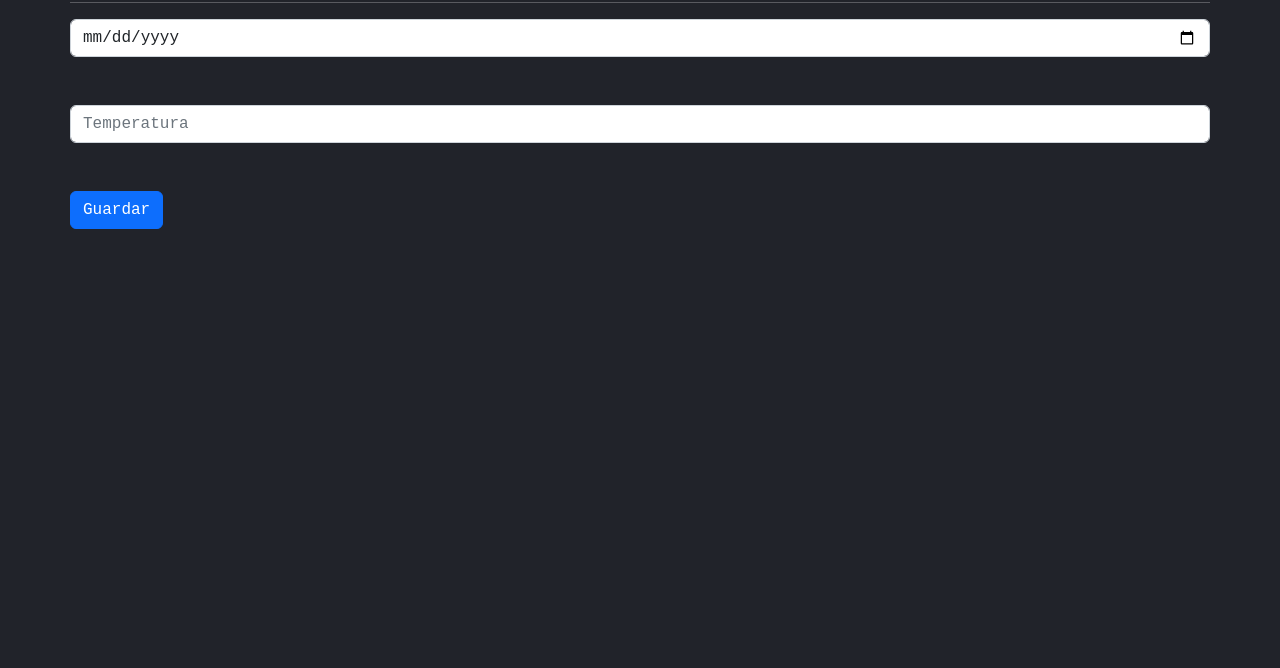
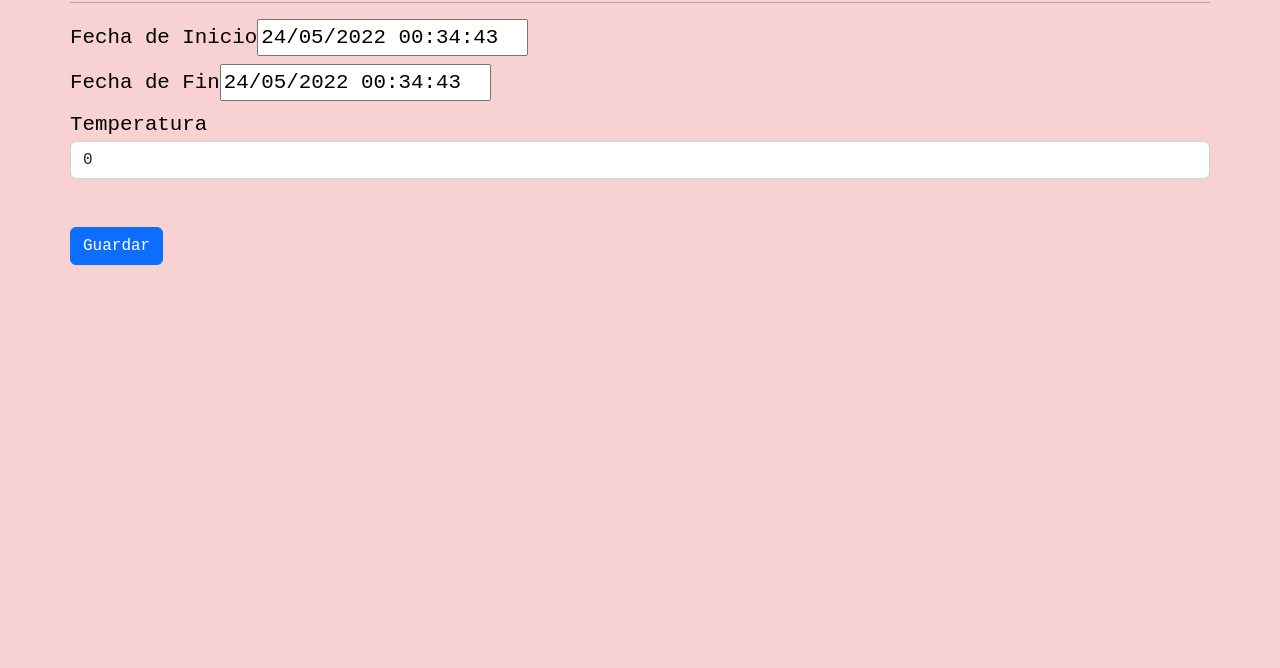
Before and after one commit to CarlosBrito28/Postulacion-Dynae-Api, a React app: page / in a window 1280 px wide. Shown: the part 132-800 px from the top of the page. Built offline with nearby package versions, Linux system fonts and the light colour scheme.

Commit message:
cambios de estilos css formulario y creacion del sensorTemperature

```diff
--- a/package.json
+++ b/package.json
@@ -7,12 +7,13 @@
     "@testing-library/react": "^13.2.0",
     "@testing-library/user-event": "^13.5.0",
     "react": "^18.1.0",
+    "react-datepicker": "^4.8.0",
     "react-dom": "^18.1.0",
     "react-scripts": "5.0.1",
     "web-vitals": "^2.1.4"
   },
   "scripts": {
-    "start": "react-scripts start",
+    "start": "set PORT=3006 && react-scripts start",
     "build": "react-scripts build",
     "test": "react-scripts test",
     "eject": "react-scripts eject"
--- a/src/Components/Principal/CustomAPP.js
+++ b/src/Components/Principal/CustomAPP.js
@@ -1,53 +1,72 @@
 
 
-import React from 'react';
-import { useFetch } from '../../hooks/useFetch';
-
+import { React, useState } from 'react';
+import { getSensorTemperatures } from '../../services/sensorTemperatures';
+import DatePicker from 'react-datepicker';
+import 'react-datepicker/dist/react-datepicker.css';
 import './principal.css';
 
 export const CustomAPP = () => {
-const [formValues, handleImputChange] = useFetch({
-    fecha:'',
-    temperatura:''
-});
-const{ fecha, temperatura} = formValues;
+    const [startDate, setStartDate] = useState(new Date());
+    const [endDate, setEndDate] = useState(new Date());
+    const [temperature, setTemperature] = useState(0);
 
 
-const handleSubmit = (e) =>{
+    const handleSubmit = async (e) => {
         e.preventDefault();
-    console.log(formValues);
+        //console.log(formValues);
+        console.log('startDate ', startDate.toISOString(), 'endDate ', endDate.toISOString(), 'temperature ', temperature);
+        const startDateIso = startDate.toISOString();
+        const endDateIso = endDate.toISOString();
+        const temperatures = await getSensorTemperatures(startDateIso, endDateIso, temperature);
+        console.log("Hola mundo");
+        //console.log(temperatures);
     }
 
     return (
         <form onSubmit={handleSubmit}>
             <h1>Calculador de temperaturas</h1>
-        <hr/>
-        <div className="form-group">
-            <input
-            type="date"
-            name="fecha"
-            className="form-control"
-            autoComplete="off"
-            required
-            value = { fecha }
-            onChange= {handleImputChange}
+            <hr />
+            <div className='form-group mt-2'>
+                <label htmlFor='startDate'>Fecha de Inicio</label>
+                <DatePicker
+                    selected={startDate}
+                    selectsStart
+                    showTimeInput
+                    dateFormat='dd/MM/yyyy HH:mm:ss'
+                    startDate={startDate}
+                    endDate={endDate}
+                    onChange={date => setStartDate(date)}
                 />
             </div>
-
-
-        <div className="form-group ">
-            <input
-            type="text"
-            name="temperatura"
-            className="form-control mt-5"
-            placeholder= "Temperatura"
-            autoComplete="off"
-            required
-            value = { temperatura }
-            onChange= {handleImputChange}
+            <div className='form-group mt-2'>
+                <label htmlFor='endDate'>Fecha de Fin</label>
+                <DatePicker
+                    selected={endDate}
+                    selectsEnd
+                    showTimeInput
+                    dateFormat='dd/MM/yyyy HH:mm:ss'
+                    startDate={startDate}
+                    endDate={endDate}
+                    minDate={startDate}
+                    onChange={date => setEndDate(date)}
                 />
             </div>
-        <button type="submit"  className="btn btn-primary mt-5">
+            <div className='form-group mt-2'>
+                <label htmlFor='temperature'>Temperatura</label>
+                <input
+                    type='number'
+                    name='temperature'
+                    className='form-control'
+                    placeholder='Temperatura'
+                    autoComplete='off'
+                    required
+                    value={temperature}
+                    onChange={e => setTemperature(e.target.value)}
+                //onChange={handleImputChange}
+                />
+            </div>
+            <button type='submit' className='btn btn-primary mt-5'>
                 Guardar
             </button>
         </form>
--- a/src/Components/Principal/principal.css
+++ b/src/Components/Principal/principal.css
@@ -1,6 +1,6 @@
 body{
-    background-color: #21232A;
-    color:white;
+    background-color: rgb(248, 210, 210);
+    color:black;
     font-family: monospace,arial, Courier;
 
     font-size: 1.3rem;
--- a/src/hooks/useFetch.js
+++ /dev/null
@@ -1,15 +0,0 @@
-
-import { useState } from "react"
-
-export const useFetch = (initialState = {}) => {
-    const [values, setValues] = useState(initialState)
-
-    const handleImputChange = ({target}) => {
-        setValues({
-            ...values,
-            [ target.name ]: target.value
-        });
-    }
-    return [values, handleImputChange];
-
-}
--- /dev/null
+++ b/src/services/sensorTemperatures.js
@@ -0,0 +1,9 @@
+export const getSensorTemperatures = async (startDate, endDate, temperature) => {
+    console.log(' starrDate ', startDate, " end date --> ", endDate, 'temperature -->', temperature);
+    const url = `http://localhost:8080/temperaturescalculate?from=${startDate}&to=${endDate}&temperature=${temperature}`;
+    console.log(' url ', url);
+    const response = await fetch(url);
+    const pruebita = await response.json();
+    console.log('Contenidooo --> ', pruebita);
+    return pruebita;
+}
```
Also changed, not shown: 1 other file. Lines whose indentation alone changed are shown as unchanged.
